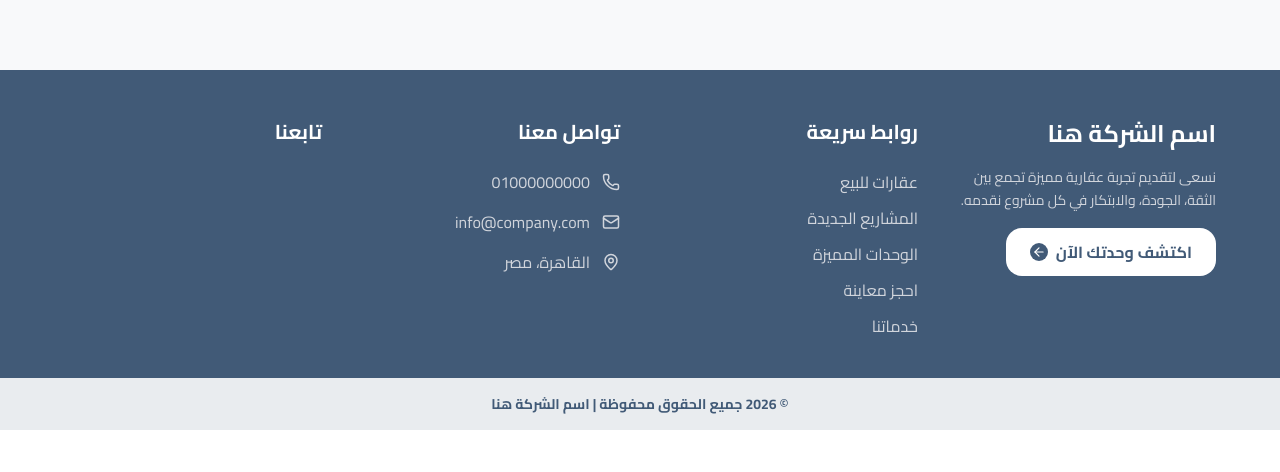
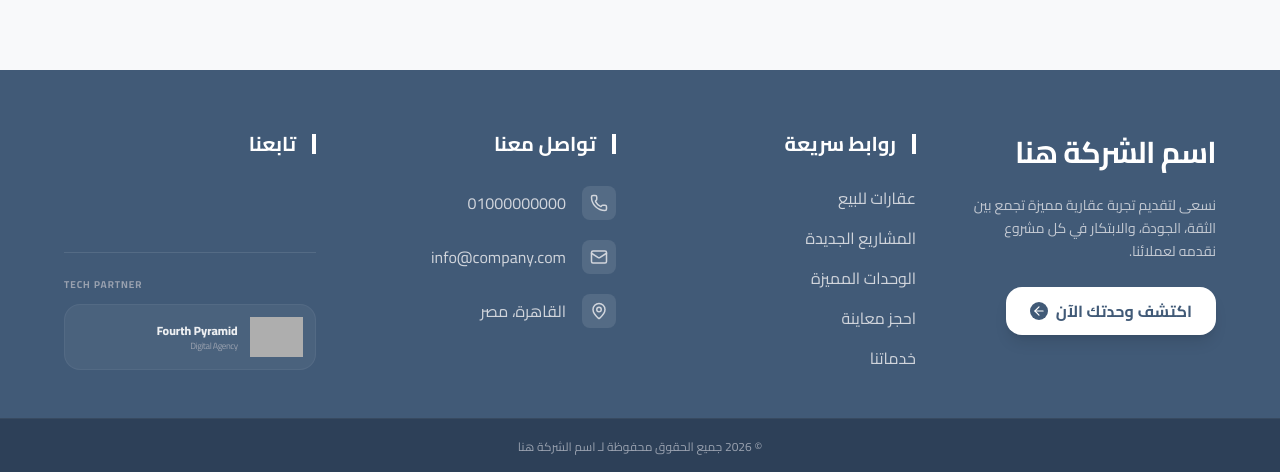
Before and after one commit to Saeed-Ramadan/propix8-project, a React (Vite) app: page / in a window 1280 px wide. Shown: the part 4498-4970 px from the top of the page. Before the commit the page ends 4928 px from the top, so only its background shows below. Built offline with nearby package versions, Linux system fonts and the light colour scheme; no server answers; grey boxes are pictures that could not be loaded.

Commit message:
our company logo

```diff
--- a/src/components/Footer.jsx
+++ b/src/components/Footer.jsx
@@ -24,88 +24,115 @@ export default function Footer() {
     fetchSettings();
   }, []);
 
-  // روابط احتياطية في حال لم تتوفر البيانات من الـ API
   const siteName = settings?.site_name || "اسم الشركة هنا";
   const siteLogo = settings?.site_logo || null;
 
   return (
-    <footer className="bg-[#415a77] text-white pt-12 font-cairo" dir="rtl">
-      <div className="max-w-7xl mx-auto px-6 md:px-16 grid grid-cols-1 md:grid-cols-4 gap-10 pb-10">
+    <footer className="bg-[#415a77] text-white pt-16 font-cairo" dir="rtl">
+      <div className="max-w-7xl mx-auto px-6 md:px-16 grid grid-cols-1 md:grid-cols-4 gap-12 pb-12">
 
         {/* القسم الأول: عن الشركة والشعار */}
-        <div className="space-y-4">
+        <div className="space-y-6">
           {siteLogo ? (
-            <img src={siteLogo} alt={siteName} className="h-12 w-auto object-contain mb-4" />
+            <img src={siteLogo} alt={siteName} className="h-14 w-auto object-contain" />
           ) : (
-            <h2 className="text-2xl font-bold">{siteName}</h2>
+            <h2 className="text-3xl font-bold tracking-tight">{siteName}</h2>
           )}
-          <p className="text-gray-300 text-sm leading-relaxed">
-            نسعى لتقديم تجربة عقارية مميزة تجمع بين الثقة، الجودة، والابتكار في كل مشروع نقدمه.
+          <p className="text-gray-300 text-sm leading-relaxed opacity-90">
+            نسعى لتقديم تجربة عقارية مميزة تجمع بين الثقة، الجودة، والابتكار في كل مشروع نقدمه لعملائنا.
           </p>
-          <Link to="/units" className="mt-4 bg-white text-[#415a77] px-6 py-3 rounded-2xl font-bold flex items-center gap-2 hover:bg-gray-100 transition w-fit">
+          <Link to="/units" className="group mt-4 bg-white text-[#415a77] px-6 py-3 rounded-2xl font-bold flex items-center gap-2 hover:bg-[#e9ecef] transition-all w-fit shadow-lg shadow-black/10">
             اكتشف وحدتك الآن
-            <ArrowLeft size={18} className="bg-[#415a77] text-white rounded-full p-0.5" />
+            <ArrowLeft size={18} className="bg-[#415a77] text-white rounded-full p-0.5 group-hover:-translate-x-1 transition-transform" />
           </Link>
         </div>
 
         {/* القسم الثاني: روابط سريعة */}
         <div>
-          <h3 className="text-xl font-bold mb-6">روابط سريعة</h3>
-          <ul className="space-y-3 text-gray-300">
-            <li><Link to="/units" className="hover:text-white transition">عقارات للبيع</Link></li>
-            <li><a href="#" className="hover:text-white transition">المشاريع الجديدة</a></li>
-            <li><a href="#" className="hover:text-white transition">الوحدات المميزة</a></li>
-            <li><Link to="/units" className="hover:text-white transition">احجز معاينة</Link></li>
-            <li><Link to="/services" className="hover:text-white transition">خدماتنا</Link></li>
+          <h3 className="text-xl font-bold mb-8 border-r-4 border-white pr-4 leading-none">روابط سريعة</h3>
+          <ul className="space-y-4 text-gray-300">
+            <li><Link to="/units" className="hover:text-white hover:pr-2 transition-all duration-300">عقارات للبيع</Link></li>
+            <li><a href="#" className="hover:text-white hover:pr-2 transition-all duration-300">المشاريع الجديدة</a></li>
+            <li><a href="#" className="hover:text-white hover:pr-2 transition-all duration-300">الوحدات المميزة</a></li>
+            <li><Link to="/units" className="hover:text-white hover:pr-2 transition-all duration-300">احجز معاينة</Link></li>
+            <li><Link to="/services" className="hover:text-white hover:pr-2 transition-all duration-300">خدماتنا</Link></li>
           </ul>
         </div>
 
-        {/* القسم الثالث: تواصل معنا (ديناميكي) */}
+        {/* القسم الثالث: تواصل معنا */}
         <div>
-          <h3 className="text-xl font-bold mb-6">تواصل معنا</h3>
-          <ul className="space-y-4 text-gray-300">
-            <li className="flex items-center gap-3">
+          <h3 className="text-xl font-bold mb-8 border-r-4 border-white pr-4 leading-none">تواصل معنا</h3>
+          <ul className="space-y-5 text-gray-300">
+            <li className="flex items-center gap-4 group">
+              <div className="p-2 bg-white/10 rounded-lg group-hover:bg-white/20 transition-colors">
                 <Phone size={18} />
-              <span dir="ltr">{settings?.site_phone || "01000000000"}</span>
+              </div>
+              <span dir="ltr" className="group-hover:text-white transition-colors">{settings?.site_phone || "01000000000"}</span>
             </li>
-            <li className="flex items-center gap-3">
+            <li className="flex items-center gap-4 group">
+              <div className="p-2 bg-white/10 rounded-lg group-hover:bg-white/20 transition-colors">
                 <Mail size={18} />
-              <span>{settings?.site_email || "info@company.com"}</span>
+              </div>
+              <span className="group-hover:text-white transition-colors">{settings?.site_email || "info@company.com"}</span>
             </li>
-            <li className="flex items-center gap-3">
+            <li className="flex items-center gap-4 group">
+              <div className="p-2 bg-white/10 rounded-lg group-hover:bg-white/20 transition-colors">
                 <MapPin size={18} />
-              <span>{settings?.site_address || "القاهرة، مصر"}</span>
+              </div>
+              <span className="group-hover:text-white transition-colors">{settings?.site_address || "القاهرة، مصر"}</span>
             </li>
           </ul>
         </div>
 
-        {/* القسم الرابع: تابعنا (ديناميكي) */}
+        {/* القسم الرابع: تابعنا + لوجو المطور */}
+        <div className="flex flex-col justify-between">
           <div>
-          <h3 className="text-xl font-bold mb-6">تابعنا</h3>
-          <div className="flex gap-4">
+            <h3 className="text-xl font-bold mb-6 border-r-4 border-white pr-4 leading-none">تابعنا</h3>
+            <div className="flex gap-4 mb-10">
               {settings?.social_facebook && (
-              <a href={settings.social_facebook} target="_blank" rel="noreferrer" className="hover:text-gray-400 transition">
-                <Facebook />
+                <a href={settings.social_facebook} target="_blank" rel="noreferrer" className="w-10 h-10 flex items-center justify-center bg-white/10 rounded-full hover:bg-[#1877F2] hover:scale-110 transition-all shadow-lg">
+                  <Facebook size={20} />
                 </a>
               )}
               {settings?.social_instagram && (
-              <a href={settings.social_instagram} target="_blank" rel="noreferrer" className="hover:text-gray-400 transition">
-                <Instagram />
+                <a href={settings.social_instagram} target="_blank" rel="noreferrer" className="w-10 h-10 flex items-center justify-center bg-white/10 rounded-full hover:bg-gradient-to-tr from-[#f9ce34] via-[#ee2a7b] to-[#6228d7] hover:scale-110 transition-all shadow-lg">
+                  <Instagram size={20} />
                 </a>
               )}
               {settings?.social_twitter && (
-              <a href={settings.social_twitter} target="_blank" rel="noreferrer" className="hover:text-gray-400 transition">
-                <Twitter />
+                <a href={settings.social_twitter} target="_blank" rel="noreferrer" className="w-10 h-10 flex items-center justify-center bg-white/10 rounded-full hover:bg-black hover:scale-110 transition-all shadow-lg">
+                  <Twitter size={20} />
                 </a>
               )}
+            </div>
+          </div>
 
+          {/* لوجو Fourth Pyramid Agency بشكل احترافي */}
+          <div className="pt-6 border-t border-white/10">
+            <p className="text-[10px] uppercase flex justify-end  tracking-widest text-gray-400 mb-3 font-bold">Tech Partner</p>
+            <a
+              href="https://fourthpyramidagcy.com/"
+              target="_blank"
+              rel="noopener noreferrer"
+              className="group flex items-center gap-3 bg-white/5 p-3 rounded-2xl hover:bg-white/10 transition-all border border-white/5 hover:border-white/20"
+            >
+              <img
+                src="http://fourthpyramidagcy.com/wp-content/uploads/2025/06/Screenshot-2025-06-01-194050-1.png"
+                alt="Fourth Pyramid Agency"
+                className="h-10 w-auto object-contain brightness-110 group-hover:contrast-125 transition-all"
+              />
+              <div className="flex flex-col">
+                <span className="text-xs font-black text-white/90 group-hover:text-white transition-colors">Fourth Pyramid</span>
+                <span className="text-[9px] text-gray-400 tracking-tighter">Digital Agency</span>
+              </div>
+            </a>
           </div>
         </div>
       </div>
 
-      {/* حقوق النشر السفلية */}
-      <div className="bg-[#e9ecef] text-[#415a77] py-4 text-center text-sm font-bold">
-        © {new Date().getFullYear()} جميع الحقوق محفوظة | {siteName}
+      {/* حقوق النشر السفلية البسيطة */}
+      <div className="bg-[#1b263b]/50 py-5 text-center text-xs font-medium text-gray-400 border-t border-white/5">
+        <p>© {new Date().getFullYear()} جميع الحقوق محفوظة لـ {siteName}</p>
       </div>
     </footer>
   );
--- a/src/pages/PropertyDetails.jsx
+++ b/src/pages/PropertyDetails.jsx
@@ -909,7 +909,7 @@ export default function PropertyDetails() {
                 <div
                   onClick={() =>
                     unit.developer?.id &&
-                    navigate(`/compoundUnits/${unit.developer.id}`)
+                    navigate(`/developerUnits/${unit.developer.id}`)
                   }
                   className={`flex flex-col items-center gap-3 group transition-all p-4 rounded-3xl ${unit.developer?.id ? "cursor-pointer hover:bg-gray-50 hover:scale-105 active:scale-95" : ""}`}
                 >
```
Lines whose indentation alone changed are shown as unchanged.
